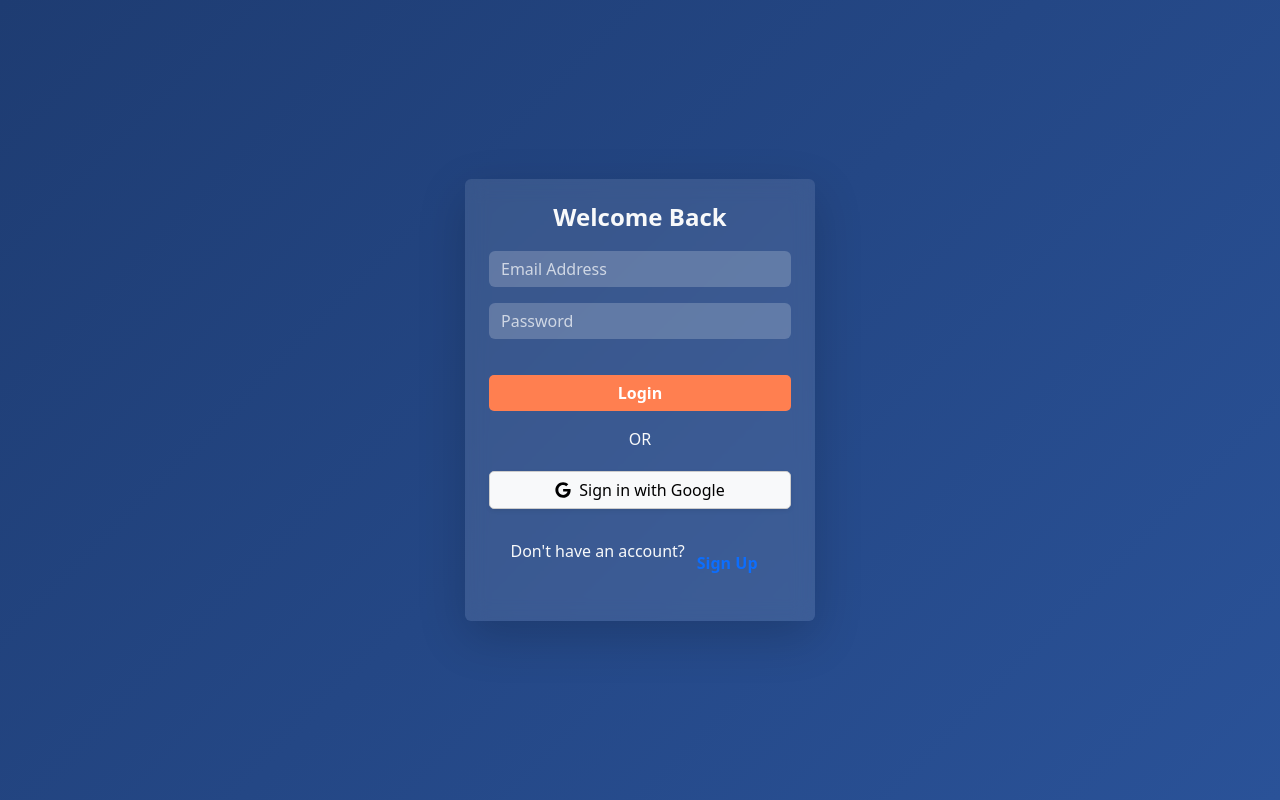
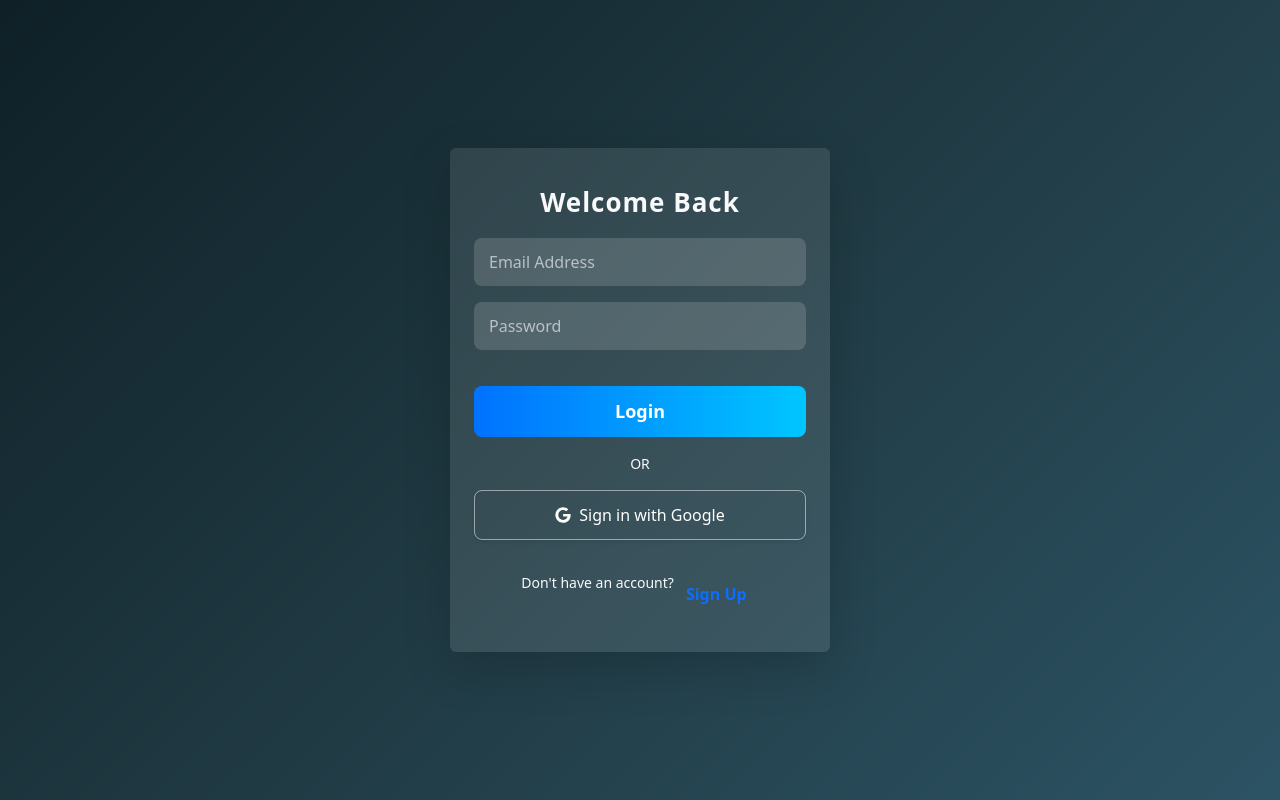
Before and after one commit to narendra4332/My-Ecommerce, a React (Vite) app in the folder MY-ECOMMERCE-APP/: page /auth in a window 1280 px wide. Built offline with nearby package versions, Linux system fonts and the light colour scheme; no server answers.

Commit message:
fix: Prevent login page from showing on reload & update styling - Fixed issue where login page appeared on every reload - Improved styling for better UI

```diff
--- a/MY-ECOMMERCE-APP/src/Pages/Authantication/Auth.css
+++ b/MY-ECOMMERCE-APP/src/Pages/Authantication/Auth.css
@@ -1,59 +1,121 @@
+/* 🔹 Full-Screen Gradient Background */
 .auth-container {
-    background: linear-gradient(135deg, #1e3c72, #2a5298);
-    height: 100vh;
-    display: flex;
-    align-items: center;
-    justify-content: center;
+  background: linear-gradient(135deg, #0f2027, #203a43, #2c5364);
+  height: 100vh;
+  display: flex;
+  align-items: center;
+  justify-content: center;
+  padding: 20px;
 }
 
+/* 🔹 Glassmorphism Card */
 .auth-card {
-    width: 350px;
-    background: rgba(255, 255, 255, 0.1);
-    backdrop-filter: blur(10px);
-    border-radius: 12px;
-    padding: 30px;
-    box-shadow: 0px 10px 30px rgba(0, 0, 0, 0.2);
+  width: 380px;
+  background: rgba(255, 255, 255, 0.1);
+  /* backdrop-filter: blur(12px); */
+  border-radius: 16px;
+  padding: 35px;
+  box-shadow: 0px 10px 40px rgba(0, 0, 0, 0.4);
+  text-align: center;
+  transition: transform 0.3s ease, box-shadow 0.3s ease;
 }
 
-.auth-card h2 {
-    font-size: 24px;
-    margin-bottom: 20px;
+/* 🔹 Card Hover Effect */
+.auth-card:hover {
+  transform: scale(1.02);
+  box-shadow: 0px 12px 45px rgba(0, 0, 0, 0.5);
 }
 
-.auth-card input {
-    background: rgba(255, 255, 255, 0.2);
-    border: none;
-    color: white;
+/* 🔹 Heading */
+.auth-card h2 {
+  font-size: 26px;
+  margin-bottom: 20px;
+  color: #00d4ff;
+  font-weight: bold;
+  letter-spacing: 1px;
 }
 
-.auth-card input::placeholder {
-    color: rgba(255, 255, 255, 0.7);
+/* 🔹 Input Fields */
+.auth-card input {
+  width: 100%;
+  background: rgba(255, 255, 255, 0.15);
+  border: none;
+  padding: 12px 15px;
+  margin: 10px 0;
+  border-radius: 8px;
+  font-size: 16px;
+  color: white;
+  transition: background 0.3s ease, transform 0.2s ease;
 }
 
-.auth-card input:focus {
-    background: rgba(255, 255, 255, 0.3);
-    box-shadow: none;
+/* 🔹 Input Placeholder */
+.auth-card input::placeholder {
+  color: rgba(255, 255, 255, 0.6);
 }
 
-.btn-primary {
-    background: #ff7f50;
-    border: none;
-    transition: all 0.3s;
+/* 🔹 Input Focus Effect */
+.auth-card input:focus {
+  background: rgba(255, 255, 255, 0.25);
+  transform: scale(1.02);
+  outline: none;
 }
 
-.btn-primary:hover {
-    background: #ff6347;
+/* 🔹 Primary Button */
+.btn-primary {
+  width: 100%;
+  background: linear-gradient(90deg, #0072ff, #00c6ff);
+  border: none;
+  padding: 12px;
+  border-radius: 8px;
+  color: white;
+  font-size: 18px;
+  font-weight: bold;
+  /* margin-top: 15px; */
+  cursor: pointer;
+  transition: all 0.3s ease;
 }
 
-.btn-light {
-    border: 1px solid #ccc;
-    transition: all 0.3s;
+/* 🔹 Primary Button Hover */
+.btn-primary:hover {
+  background: linear-gradient(90deg, #0052cc, #0099ff);
+  transform: scale(1.05);
 }
 
-.btn-light:hover {
-    background: #f8f9fa;
+/* 🔹 Secondary Button */
+.btn-light {
+  width: 100%;
+  border: 1px solid rgba(255, 255, 255, 0.5);
+  background: transparent;
+  color: white;
+  padding: 12px;
+  border-radius: 8px;
+  font-size: 16px;
+  margin-top: 10px;
+  cursor: pointer;
+  transition: all 0.3s ease;
 }
 
+/* 🔹 Secondary Button Hover */
+.btn-light:hover {
+  background: rgba(255, 255, 255, 0.2);
+  transform: scale(1.05);
+}
+
+/* 🔹 Light Text */
 .text-light {
-    color: white;
+  color: rgba(255, 255, 255, 0.9);
+  font-size: 14px;
+  margin-top: 15px;
 }
+
+/* 🔹 Links */
+.auth-card a {
+  color: #00d4ff;
+  text-decoration: none;
+  transition: color 0.3s ease;
+}
+
+.auth-card a:hover {
+  color: #00a3cc;
+  text-decoration: underline;
+}
--- a/MY-ECOMMERCE-APP/src/Pages/Authantication/Auth.jsx
+++ b/MY-ECOMMERCE-APP/src/Pages/Authantication/Auth.jsx
@@ -16,25 +16,34 @@ const Auth = () => {
   const [email, setEmail] = useState("");
   const [password, setPassword] = useState("");
   const [isSignUp, setIsSignUp] = useState(false);
+  const [user, setUser] = useState(null); // ✅ User state track karne ke liye
+  const [loading, setLoading] = useState(true); // ✅ Loading state add kiya
   const navigate = useNavigate();
   const provider = new GoogleAuthProvider();
 
-  // Track authentication state
+  // ✅ Check Authentication State
   useEffect(() => {
-    const unsubscribe = onAuthStateChanged(auth, async (user) => {
-      if (user) {
-        const userDoc = await getDoc(doc(db, "users", user.uid));
-        const userRole = userDoc.exists() ? userDoc.data().role : "user";
+    const unsubscribe = onAuthStateChanged(auth, async (currentUser) => {
+      if (currentUser) {
+        setUser(currentUser);
+        const userDocRef = doc(db, "users", currentUser.uid);
+        const userDoc = await getDoc(userDocRef);
 
-        // Redirect user after login
-        navigate("/");
+        if (userDoc.exists()) {
+          const userRole = userDoc.data().role;
+          console.log("User Role:", userRole);
+
+          // ✅ Sirf pehli baar login hone ke baad navigate karenge
+          navigate("/");
+        }
       }
+      setLoading(false); // ✅ Loading complete
     });
 
-    return () => unsubscribe(); // Cleanup listener
+    return () => unsubscribe(); // ✅ Cleanup function
   }, [navigate]);
 
-  // Handle Email/Password Auth
+  // ✅ Handle Email/Password Authentication
   const handleAuth = async (e) => {
     e.preventDefault();
     try {
@@ -46,7 +55,7 @@ const Auth = () => {
           password
         );
 
-        // Default role as "user"
+        // ✅ Default role "user" ke sath Firestore me store karein
         await setDoc(doc(db, "users", userCredential.user.uid), {
           email: email,
           role: "user",
@@ -58,29 +67,39 @@ const Auth = () => {
           password
         );
       }
+
+      setUser(userCredential.user);
+      navigate("/"); // ✅ Login hone ke baad navigate
     } catch (error) {
       alert(error.message);
     }
   };
 
-  // Handle Google Sign-In
+  // ✅ Handle Google Sign-In
   const handleGoogleSignIn = async () => {
     try {
       const userCredential = await signInWithPopup(auth, provider);
       const userRef = doc(db, "users", userCredential.user.uid);
-      let userRole = "user"; // Default role
+      const userDoc = await getDoc(userRef);
 
-      const userDoc = await getDoc(userRef);
+      // ✅ Agar pehli baar login ho raha hai to Firestore me data store karein
       if (!userDoc.exists()) {
         await setDoc(userRef, {
           email: userCredential.user.email,
           role: "user",
         });
       }
+
+      setUser(userCredential.user);
+      navigate("/"); // ✅ Google Login hone ke baad navigate
     } catch (error) {
       alert(error.message);
     }
   };
+
+  if (loading) {
+    return <div className="text-center text-light">Loading...</div>; // ✅ Jab tak auth state load ho raha hai, loading dikhao
+  }
 
   return (
     <div className="auth-container d-flex align-items-center justify-content-center vh-100">
```
